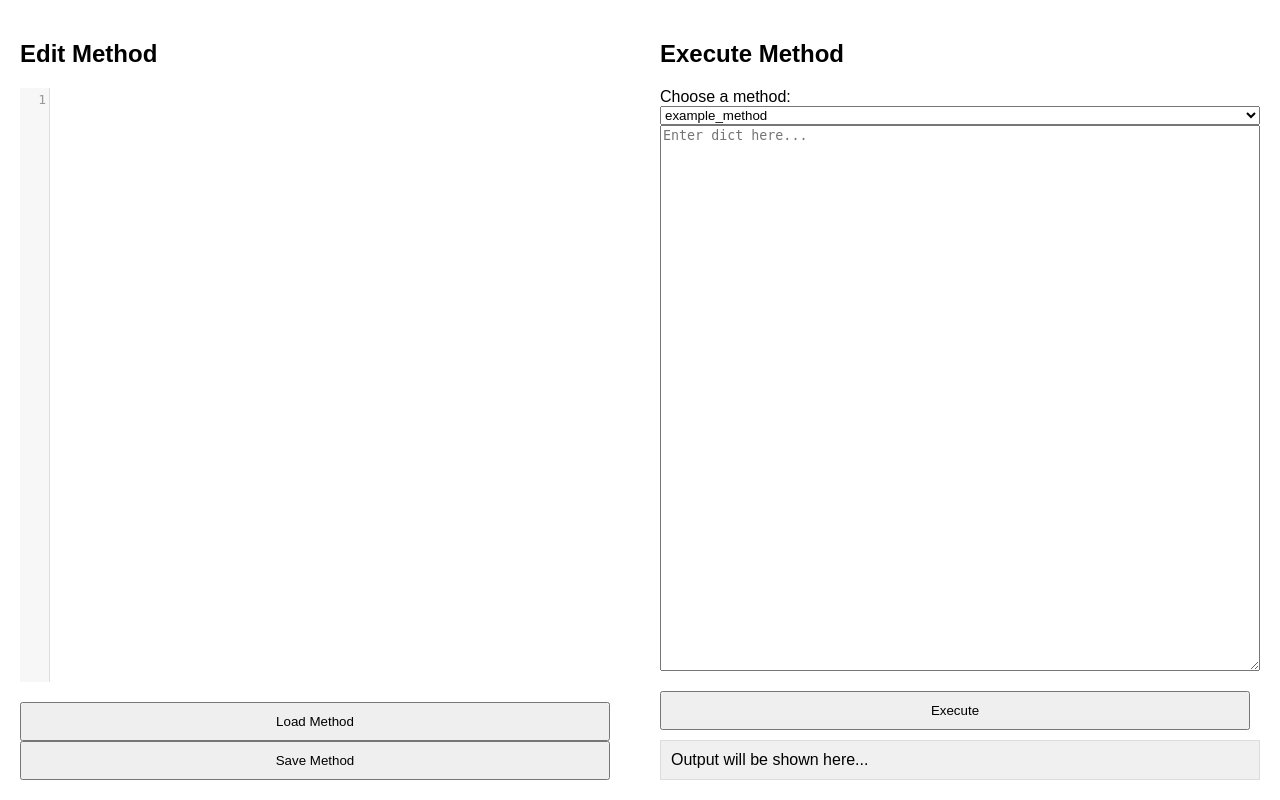
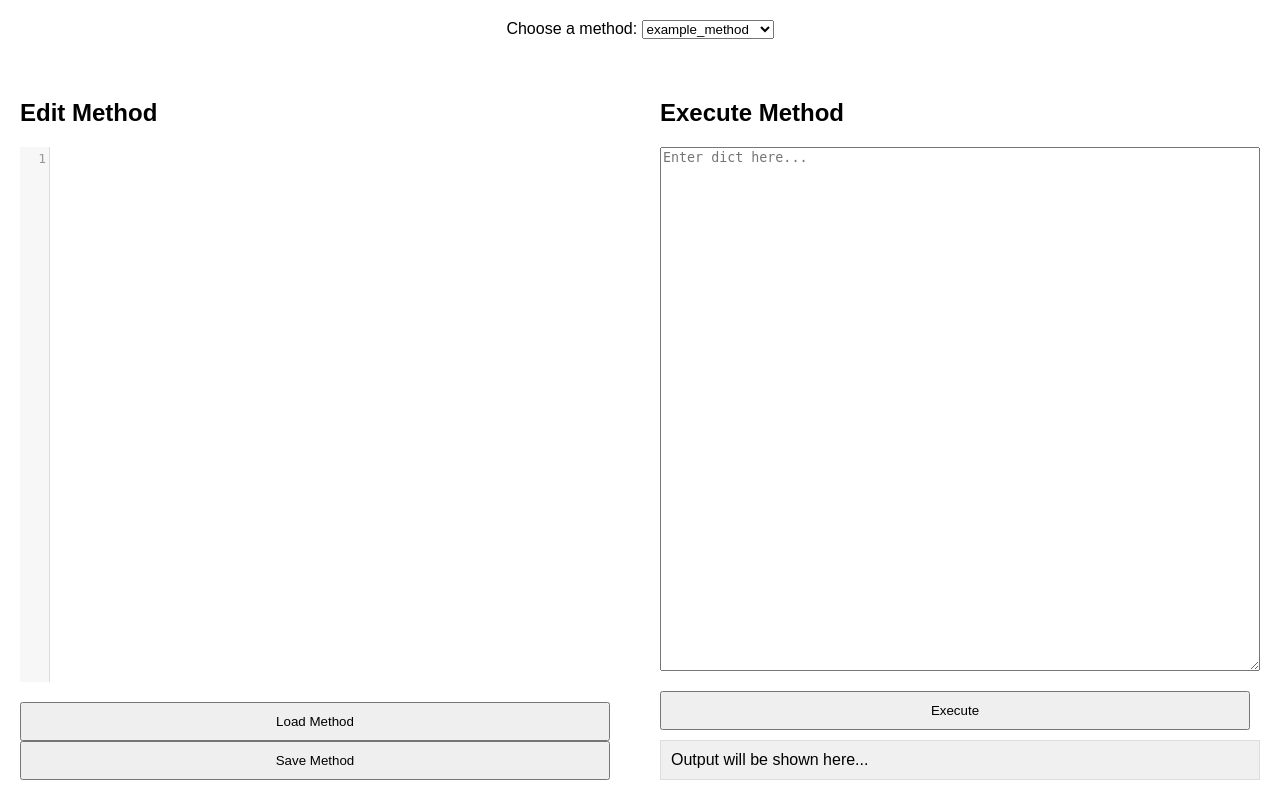
Before and after one commit to aleksistoren/dynamicMethod, a Flask app: page / in a window 1280 px wide. Run offline with Flask 3, Linux system fonts and the light colour scheme.

Commit message:
Some improvements.

```diff
--- a/app.py
+++ b/app.py
@@ -13,7 +13,7 @@ methods = {
         res.append(f'{key}: {val}')
 
     return res''',
-    "example_method2": '''def example_method(d: dict):
+    "example_method2": '''def example_method2(d: dict):
     res = []
     for key, val in d.items():
         res.append(f'{key} -> {val}')
@@ -39,10 +39,10 @@ def save_method(method_name):
     methods[method_name] = code
     return jsonify({"message": "Method saved successfully."})
 
-@app.route('/execute_code', methods=['POST'])
-def execute_code():
+@app.route('/execute_code/<method_name>', methods=['POST'])
+def execute_code(method_name):
     data = request.json
-    code = data['code'] + '\nresult = example_method(input_dict)'  # Ensure 'result' is being set
+    code = methods[method_name] + f'\nresult = {method_name}(input_dict)'  # Ensure 'result' is being set
     input_dict = data['input_dict']
     try:
         local_namespace = {'input_dict': input_dict}
--- a/static/css/style.css
+++ b/static/css/style.css
@@ -1,13 +1,25 @@
 body {
     font-family: Arial, sans-serif;
     display: flex;
+    flex-direction: column; /* Stack children vertically */
     height: 100vh;
     margin: 0;
     overflow: hidden;
 }
 
+#select-container {
+    text-align: center;
+    padding: 20px; /* Adjust padding as needed */
+}
+
+#containers-wrapper {
+    display: flex; /* This will place left and right containers side by side */
+    flex: 1; /* Take up remaining space */
+    overflow: auto; /* Handle any overflow */
+}
+
 #left-container, #right-container {
-    flex: 1;
+    flex: 1; /* Each container will take up half the space */
     padding: 20px;
     display: flex;
     flex-direction: column;
--- a/static/js/script.js
+++ b/static/js/script.js
@@ -1,6 +1,6 @@
 document.addEventListener("DOMContentLoaded", function() {
     // Initialize CodeMirror for the code editor
-    var editor = CodeMirror.fromTextArea(document.getElementById("code"), {
+    /*var editor = CodeMirror.fromTextArea(document.getElementById("code"), {
         lineNumbers: true,
         mode: "python",
         indentUnit: 4,
@@ -10,11 +10,23 @@ document.addEventListener("DOMContentLoaded", function() {
                 cm.showHint({hint: CodeMirror.hint.anyword});
             }
         }
+    });*/
+
+    // Initialize CodeMirror on the textarea
+    var editor = CodeMirror.fromTextArea(document.getElementById("code"), {
+        mode: "python",  // Set the mode to Python for syntax highlighting
+        lineNumbers: true,  // Enable line numbers
+        matchBrackets: true,  // Highlight matching brackets
+        autoCloseBrackets: true,  // Auto-close brackets and quotes
+        styleActiveLine: true,  // Style the active line
+        theme: "default",  // Set the theme (many themes are available, "default" is used here)
+        extraKeys: {"Alt-Enter": "autocomplete"},  // Enable autocompletion with Ctrl-Space
     });
 
     // Function to load the method's code into the editor
     window.loadMethod = function() {
-        const methodName = "example_method"; // Adjust accordingly
+        //const methodName = "example_method"; // Adjust accordingly
+        const methodName = document.getElementById('method-select').value;
         fetch(`/get_method/${methodName}`)
             .then(response => response.json())
             .then(data => editor.setValue(data.code))
@@ -23,7 +35,7 @@ document.addEventListener("DOMContentLoaded", function() {
 
     // Function to save the edited method's code
     window.saveMethod = function() {
-        const methodName = "example_method"; // Adjust accordingly
+        const methodName = document.getElementById('method-select').value;
         const code = editor.getValue();
         fetch(`/save_method/${methodName}`, {
             method: 'POST',
@@ -42,13 +54,14 @@ document.addEventListener("DOMContentLoaded", function() {
         const code = editor.getValue();
         const inputDict = document.getElementById("input-dict").value;
         try {
+            const methodName = document.getElementById('method-select').value;
             const parsedDict = JSON.parse(inputDict); // Parse the dictionary input
-            fetch('/execute_code', { // Use the correct endpoint
+            fetch(`/execute_code/${methodName}`, { // Use the correct endpoint
                 method: 'POST',
                 headers: {
                     'Content-Type': 'application/json',
                 },
-                body: JSON.stringify({code: code, input_dict: parsedDict}),
+                body: JSON.stringify({input_dict: parsedDict}),
             })
             .then(response => response.json())
             .then(data => {
--- a/templates/index.html
+++ b/templates/index.html
@@ -12,23 +12,28 @@
     <script src="https://cdnjs.cloudflare.com/ajax/libs/codemirror/5.65.2/addon/hint/anyword-hint.min.js"></script>
 </head>
 <body>
+
+    <div id="select-container">
+        <label for="method-select">Choose a method:</label>
+        <select id="method-select">
+            <!-- Options will be added here by JavaScript -->
+        </select>
+    </div>
+    <div id="containers-wrapper">
         <div id="left-container">
             <h2>Edit Method</h2>
             <textarea id="code"></textarea>
             <button onclick="loadMethod()">Load Method</button>
             <button onclick="saveMethod()">Save Method</button>
         </div>
+
         <div id="right-container">
             <h2>Execute Method</h2>
-    <!-- Place this inside your existing HTML structure where appropriate -->
-    <label for="method-select">Choose a method:</label>
-    <select id="method-select">
-    <!-- Options will be added here by JavaScript -->
-    </select>
 
             <textarea id="input-dict" placeholder="Enter dict here..."></textarea>
             <button onclick="executeCode()">Execute</button>
             <div id="output">Output will be shown here...</div>
+        </div>
     </div>
 
 
```
Lines whose indentation alone changed are shown as unchanged.
